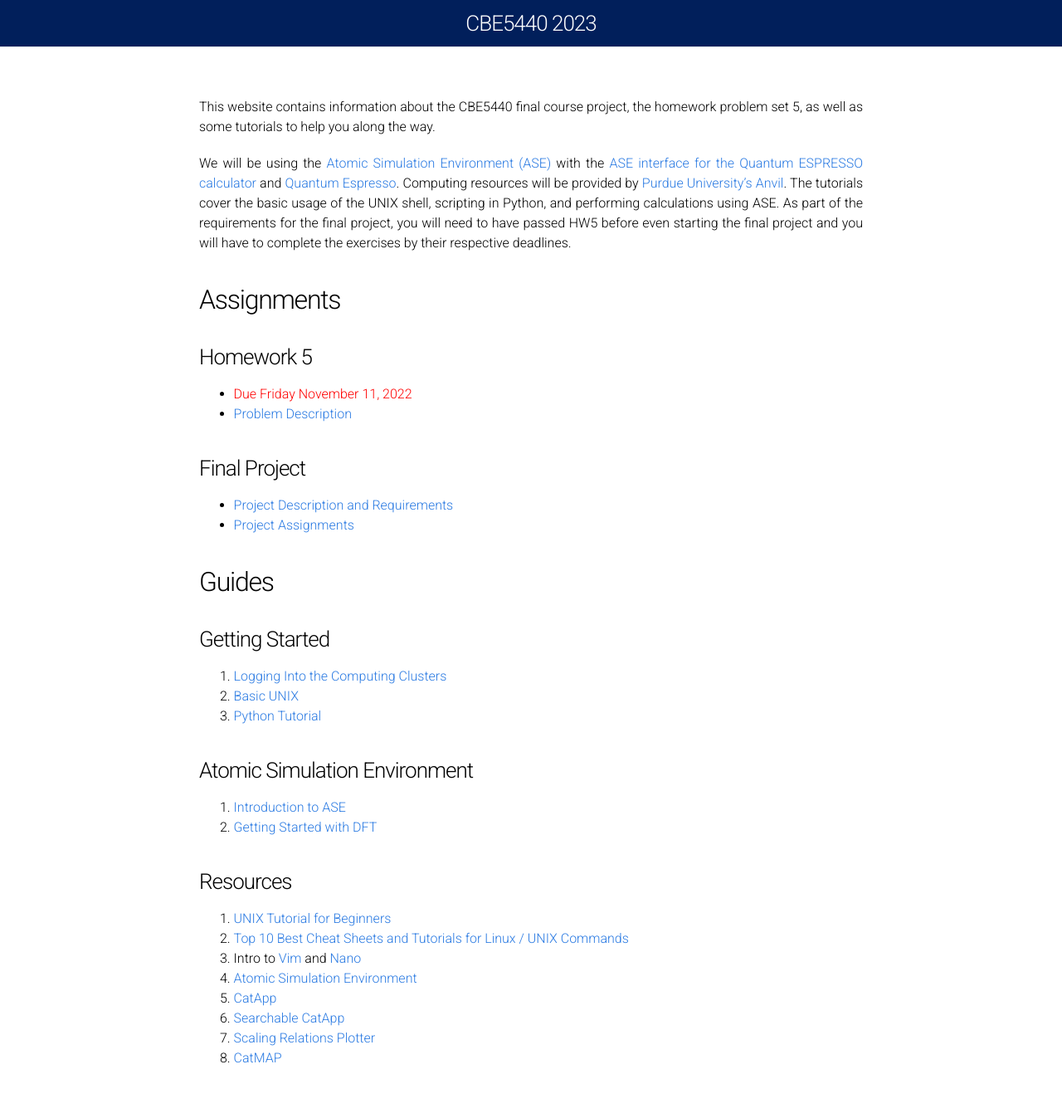
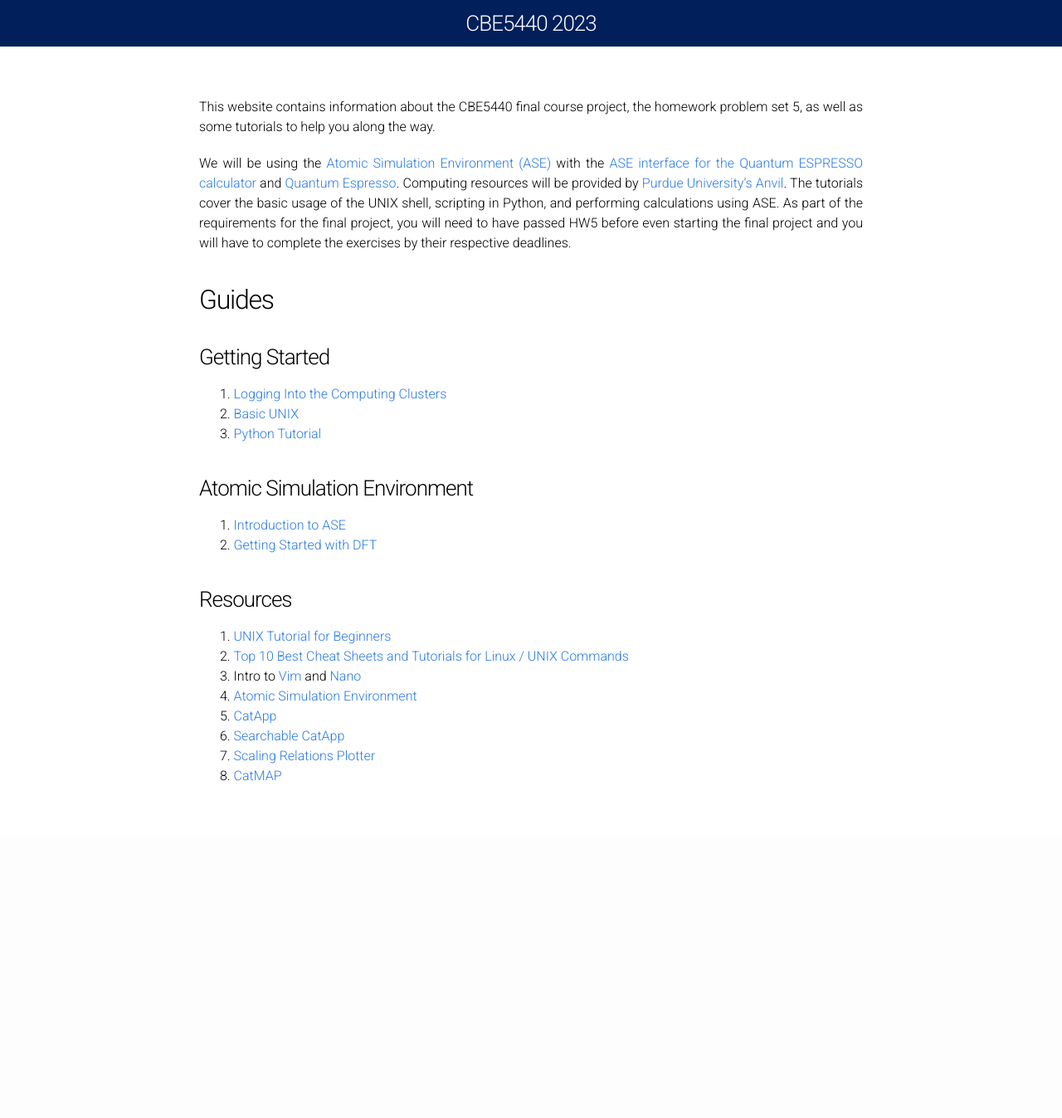
Before and after one commit to UPennCBE544/2023.github.io, a Jekyll site: the page built from Index.md, in a window 1280 px wide. Shown: the whole page at 83% size. Built offline with Jekyll 4.4.1, drawn with Linux system fonts in a browser that asks for light colours; after the commit the page ends 1007 px from its top, so only the background shows below that.

Commit message:
Update Index.md

```diff
--- a/Index.md
+++ b/Index.md
@@ -7,16 +7,6 @@ permalink: /
 This website contains information about the CBE5440 final course project, the homework problem set 5, as well as some tutorials to help you along the way.
 
 We will be using the [Atomic Simulation Environment (ASE)](https://wiki.fysik.dtu.dk/ase/) with the [ASE interface for the Quantum ESPRESSO calculator](http://github.com/vossjo/ase-espresso) and [Quantum Espresso](https://www.quantum-espresso.org/). Computing resources will be provided by [Purdue University's Anvil](https://www.rcac.purdue.edu/compute/anvil). The tutorials cover the basic usage of the UNIX shell, scripting in Python, and performing calculations using ASE. As part of the requirements for the final project, you will need to have passed HW5 before even starting the final project and you will have to complete the exercises by their respective deadlines.
-
-## Assignments ##
-
-### Homework 5 ###
-* <font color="red"> Due Friday November 11, 2022 </font>
-* [Problem Description](HW5_CBE544-2.pdf)
-
-### Final Project ###
-* [Project Description and Requirements](ProjectDescription.md)
-* [Project Assignments](ProjectAssignments.md)
 
 ## Guides ##
 ### Getting Started ###
```
